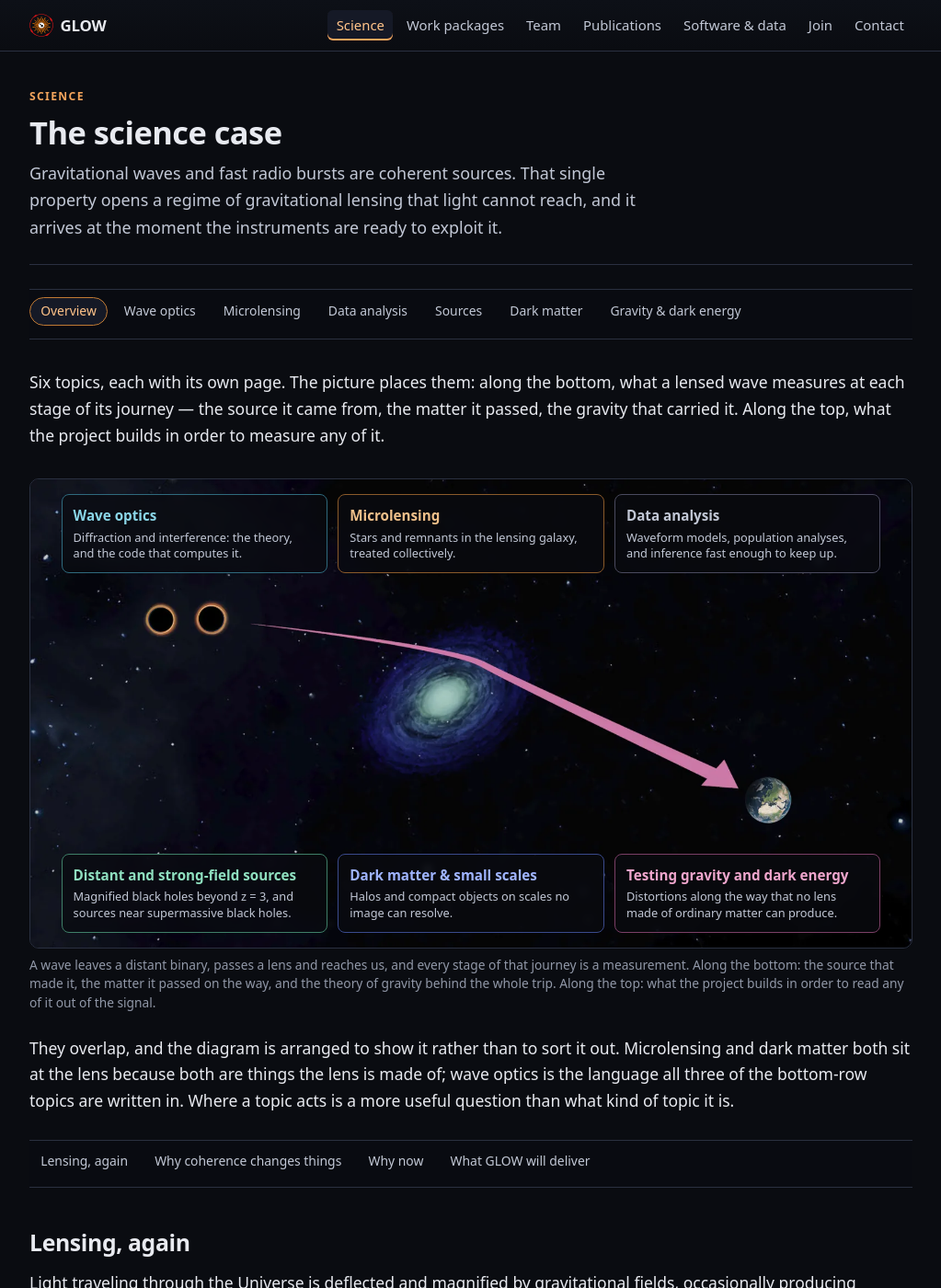
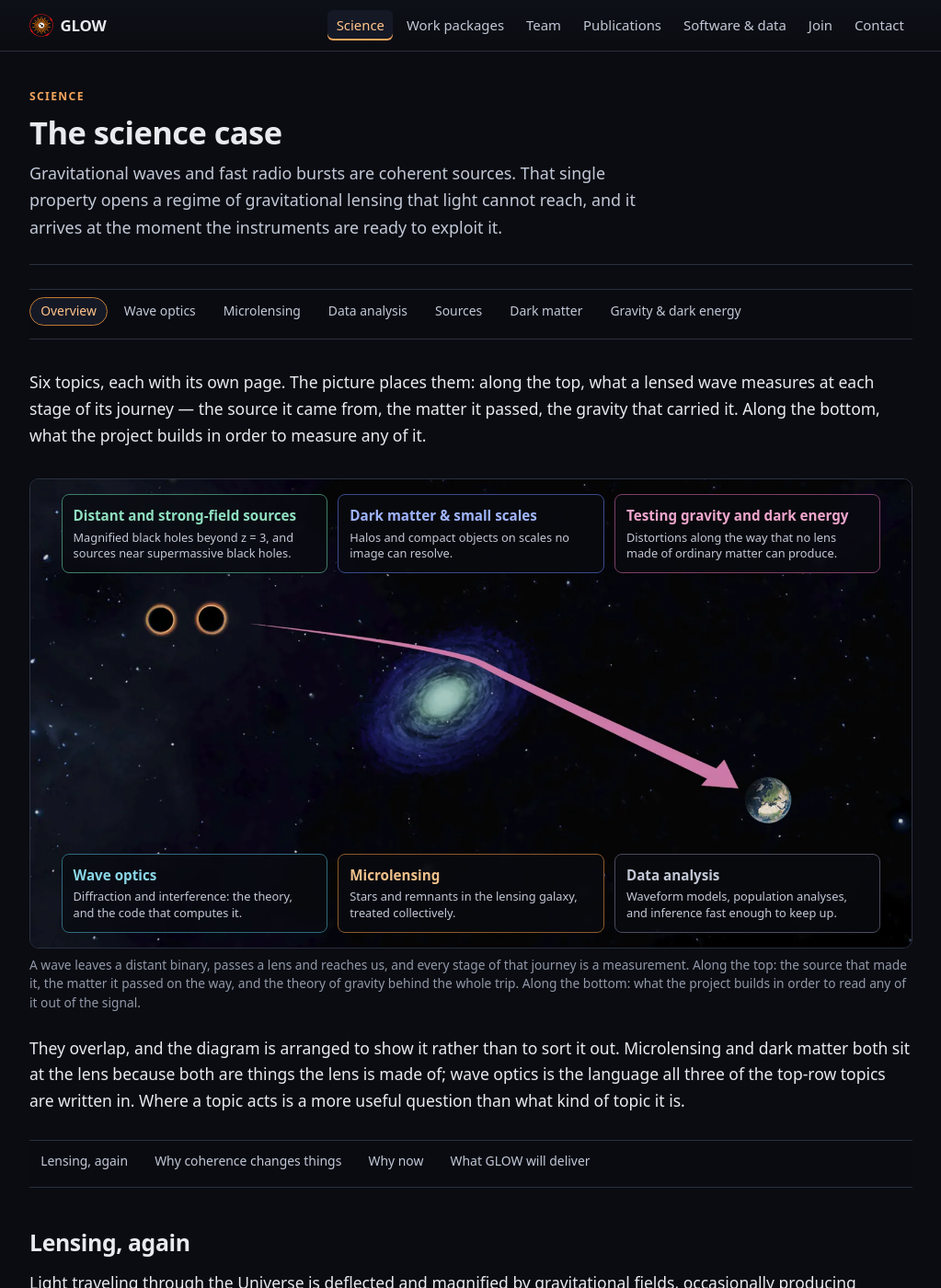
Before and after one commit to glow-astro/website, a Jekyll site: the page built from science.html, in a window 1280 px wide and 1400 px high. Shown: the whole window at 92% size, without its empty margins (128-1151 px from the left). Built offline with Jekyll 4.4.1, drawn with Linux system fonts in a browser that asks for light colours.

Commit message:
Flip the diagram rows: what we measure on top, what we build below
Top-left is the strongest position on a figure, and on a page called "The
science case" the questions belong there rather than the apparatus. This also
makes the diagram agree with "What GLOW will deliver", which already puts the
three goals before the methodological developments.

The positional argument survives, because it is carried by the columns and not
the rows: source, lens and observer still line up beneath their cards. The
objects run diagonally down the frame, so the source card gains proximity to
the binary and the gravity card loses the same to the Earth -- a wash, and
neither reading depends on it.

The topic bar and the previous/next buttons keep the file order, which is now
deliberately NOT the diagram order: the bar builds from wave optics, because
the other five lean on it and topic 1 should not be the most specialized page.
`row`/`column` place the cards, so the two orders are free to differ.

Co-Authored-By: Claude Opus 5 (1M context) <noreply@anthropic.com>

```diff
--- a/_includes/skymap.html
+++ b/_includes/skymap.html
@@ -9,11 +9,14 @@
 
   Two axes, and they mean different things:
 
-    top row     what the project builds. Order is left to right, no more.
-    bottom row  where the physics acts. The three columns line up with the
-                source, the lens and the observer in the picture beneath, so a
-                card's position is a location on the light path -- not a rank,
-                and not a category.
+    top row     where the physics acts, and what the project is trying to
+                measure there. The three columns line up with the source, the
+                lens and the observer in the picture below, so a card's
+                position is a location on the light path -- not a rank, and not
+                a category. It leads because top-left is the strongest position
+                on a figure and the questions belong there, not the apparatus.
+    bottom row  what the project builds to measure any of it. Order is left to
+                right, no more.
 
   That second point is why this figure may group when _includes/topicnav.html
   may not: the bar would have to claim the topics sort into kinds, and they do
@@ -48,9 +51,9 @@
   </div>
   <figcaption>
     A wave leaves a distant binary, passes a lens and reaches us, and every
-    stage of that journey is a measurement. Along the bottom: the source that
-    made it, the matter it passed on the way, and the theory of gravity behind
-    the whole trip. Along the top: what the project builds in order to read any
+    stage of that journey is a measurement. Along the top: the source that made
+    it, the matter it passed on the way, and the theory of gravity behind the
+    whole trip. Along the bottom: what the project builds in order to read any
     of it out of the signal.
   </figcaption>
 </figure>
--- a/science.html
+++ b/science.html
@@ -33,10 +33,10 @@ sections:
 {%- endcomment -%}
 
 <p>
-  Six topics, each with its own page. The picture places them: along the bottom,
+  Six topics, each with its own page. The picture places them: along the top,
   what a lensed wave measures at each stage of its journey — the source it came
-  from, the matter it passed, the gravity that carried it. Along the top, what
-  the project builds in order to measure any of it.
+  from, the matter it passed, the gravity that carried it. Along the bottom,
+  what the project builds in order to measure any of it.
 </p>
 
 {% include skymap.html %}
@@ -44,7 +44,7 @@ sections:
 <p>
   They overlap, and the diagram is arranged to show it rather than to sort it
   out. Microlensing and dark matter both sit at the lens because both are things
-  the lens is made of; wave optics is the language all three of the bottom-row
+  the lens is made of; wave optics is the language all three of the top-row
   topics are written in. Where a topic acts is a more useful question than what
   kind of topic it is.
 </p>
```
Also changed, not shown: _data/topics.yml (+19 -13 lines), README.md.
